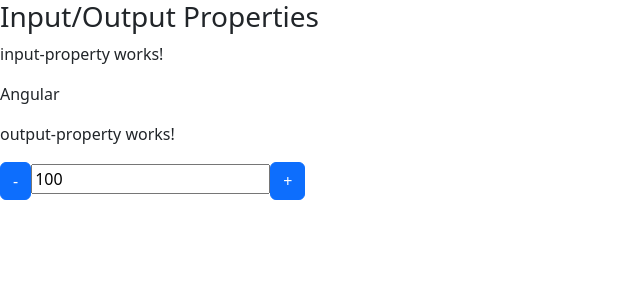
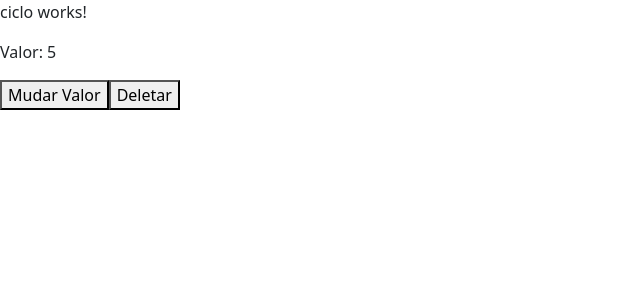
Before and after one commit to devFabioMats/formacao-angular, an Angular app in the folder data-binding/: page / in a window 1280 px wide. Shown: the top 300 px of the page, without its empty margins (0-640 px from the left). Built offline with nearby package versions, Linux system fonts and the light colour scheme.

Commit message:
estudo de ciclos

```diff
--- a/data-binding/src/app/app.component.html
+++ b/data-binding/src/app/app.component.html
@@ -1 +1,4 @@
-<app-data-binding></app-data-binding>
+<!-- <app-data-binding></app-data-binding> -->
+<app-ciclo [valorInicial]="valor" *ngIf="!deletarCiclo"></app-ciclo>
+<button (click)="mudarValor()">Mudar Valor</button>
+<button (click)="destruirCiclo()">Deletar</button>
--- a/data-binding/src/app/app.component.ts
+++ b/data-binding/src/app/app.component.ts
@@ -7,5 +7,15 @@
   styleUrl: './app.component.css'
 })
 export class AppComponent {
-  title = 'data-binding';
+  valor: number = 5;
+
+  deletarCiclo: boolean = false;
+
+  mudarValor() {
+    this.valor++;
+  }
+
+  destruirCiclo() {
+    this.deletarCiclo = true;
+  }
 }
--- a/data-binding/src/app/app.module.ts
+++ b/data-binding/src/app/app.module.ts
@@ -7,13 +7,15 @@
 import { DataBindingComponent } from './data-binding/data-binding.component';
 import { InputPropertyComponent } from './input-property/input-property.component';
 import { OutputPropertyComponent } from './output-property/output-property.component';
+import { CicloComponent } from './ciclo/ciclo.component';
 
 @NgModule({
   declarations: [
     AppComponent,
     DataBindingComponent,
     InputPropertyComponent,
-    OutputPropertyComponent
+    OutputPropertyComponent,
+    CicloComponent
   ],
   imports: [
     BrowserModule,
--- /dev/null
+++ b/data-binding/src/app/ciclo/ciclo.component.html
@@ -0,0 +1,2 @@
+<p>ciclo works!</p>
+<p>Valor: {{ valorInicial }}</p>
--- /dev/null
+++ b/data-binding/src/app/ciclo/ciclo.component.ts
@@ -0,0 +1,64 @@
+import {
+  Input,
+  Component,
+  OnChanges,
+  OnInit,
+  OnDestroy,
+  DoCheck,
+  AfterContentInit,
+  AfterContentChecked,
+  AfterViewInit,
+  AfterViewChecked,
+} from '@angular/core';
+
+@Component({
+  selector: 'app-ciclo',
+  standalone: false,
+
+  templateUrl: './ciclo.component.html',
+  styleUrl: './ciclo.component.css'
+})
+export class CicloComponent implements OnChanges, OnInit, OnDestroy, DoCheck, AfterContentInit, AfterContentChecked, AfterViewInit, AfterViewChecked {
+
+  @Input() valorInicial: number = 10;
+
+  constructor() {
+    this.log('Constructor');
+  }
+
+  ngOnChanges() {
+    this.log('ngOnChanges');
+  }
+
+  ngOnInit() {
+    this.log('ngOnInit');
+  }
+
+  ngDoCheck() {
+    this.log('ngDoCheck');
+  }
+
+  ngAfterContentInit() {
+    this.log('ngAfterContentInit');
+  }
+
+  ngAfterContentChecked() {
+    this.log('ngAfterContentChecked');
+  }
+
+  ngAfterViewInit() {
+    this.log('ngAfterViewInit');
+  }
+
+  ngAfterViewChecked() {
+    this.log('ngAfterViewChecked');
+  }
+
+  ngOnDestroy() {
+    this.log('ngOnDestroy');
+  }
+
+  private log(hook: string) {
+    console.log(hook);
+  }
+}
--- a/data-binding/src/app/data-binding/data-binding.component.ts
+++ b/data-binding/src/app/data-binding/data-binding.component.ts
@@ -5,12 +5,12 @@
   standalone: false,
 
   templateUrl: './data-binding.component.html',
-  styleUrl: './data-binding.component.css'
+  styleUrl: './data-binding.component.css',
 })
 export class DataBindingComponent {
   url: any = 'https://www.linkedin.com/in/fabiomats/';
   cursoAngular: boolean = true;
-  urlImagem = 'http://lorempixel.com.br/500/400/?40'
+  urlImagem = 'http://lorempixel.com.br/500/400/?40';
 
   valorAtual: string = '';
   valorSalvo: string = '';
@@ -21,12 +21,12 @@
 
   pessoa: any = {
     nome: 'Fabio',
-    idade: 21
-  }
+    idade: 21,
+  };
 
   nomeDoCurso: string = 'Angular';
 
-  valorInicial = 100;
+  valorInicial = 0;
 
   getValor() {
     return 1;
--- a/data-binding/src/app/output-property/output-property.component.html
+++ b/data-binding/src/app/output-property/output-property.component.html
@@ -1,7 +1,7 @@
 <p>output-property works!</p>
 
 <div>
-    <button class="btn btn-primary" (click)="decrementa()">-</button>
-    <input type="text" [value]="valor" readonly #campoInput>
-    <button class="btn btn-primary" (click)="incrementa()">+</button>
+  <button class="btn btn-primary" (click)="decrementa()">-</button>
+  <input type="text" [value]="valor" readonly #campoInput/>
+  <button class="btn btn-primary" (click)="incrementa()">+</button>
 </div>
--- a/data-binding/src/app/output-property/output-property.component.ts
+++ b/data-binding/src/app/output-property/output-property.component.ts
@@ -1,30 +1,31 @@
-import { Component, Input, EventEmitter, Output, ViewChild, ElementRef } from '@angular/core';
+import {
+  Component,
+  Input,
+  EventEmitter,
+  Output,
+  ViewChild,
+  ElementRef,
+} from '@angular/core';
 
 @Component({
   selector: 'contador',
   standalone: false,
 
   templateUrl: './output-property.component.html',
-  styleUrl: './output-property.component.css'
+  styleUrl: './output-property.component.css',
 })
 export class OutputPropertyComponent {
+  @Input() valor: number = 0;
 
-  @Input()
-  valor: number = 0;
-
-  @Output()
-  mudouValor = new EventEmitter();
-
-  @ViewChild('campoInput', {static: true})
-  campoValorInput!: ElementRef;
+  @Output() mudouValor = new EventEmitter();
 
   incrementa() {
-    this.campoValorInput.nativeElement.value++;
-    this.mudouValor.emit({novoValor: this.valor});
+    this.valor++;
+    this.mudouValor.emit({ novoValor: this.valor });
   }
 
   decrementa() {
-    this.campoValorInput.nativeElement.value--;
-    this.mudouValor.emit({novoValor: this.valor});
+    this.valor--;
+    this.mudouValor.emit({ novoValor: this.valor });
   }
 }
```
Also changed, not shown: data-binding/src/app/ciclo/ciclo.component.css (added), 1 other file (tests, documents, lock files or other folders).
